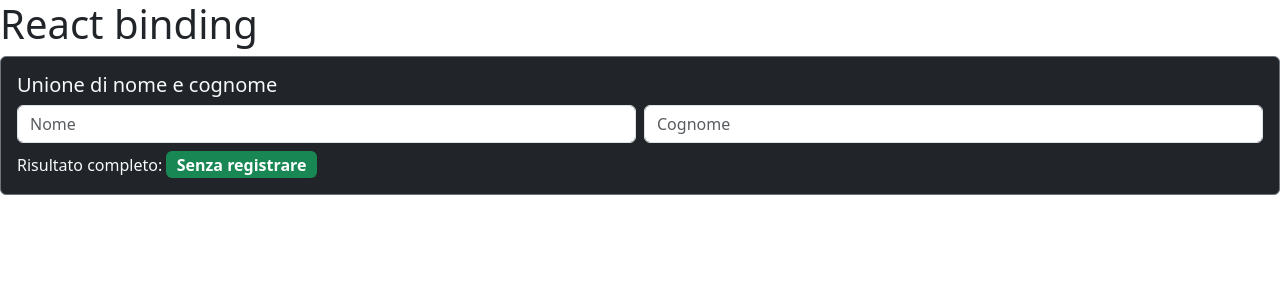
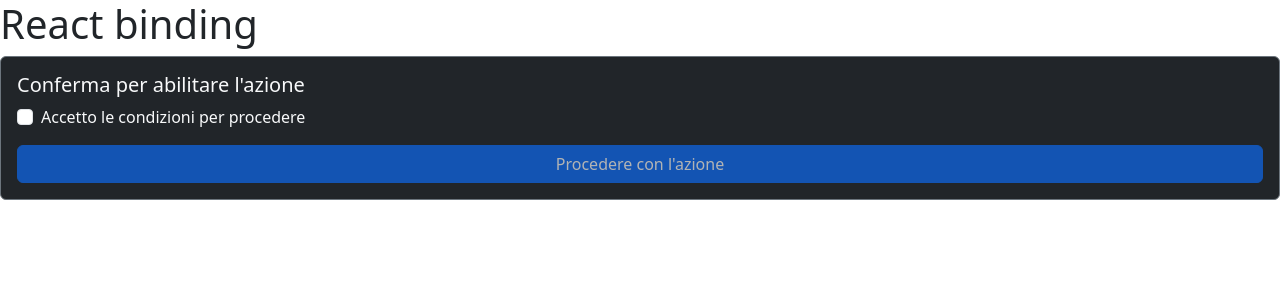
Before and after one commit to Christian-Fernandez-Vera/react-binding, a React (Vite) app: page / in a window 1280 px wide. Shown: the top 300 px of the page. Built offline with nearby package versions, Linux system fonts and the light colour scheme.

Commit message:
add CheckboxUnlockButton

```diff
--- /dev/null
+++ b/src/components/exercises/CheckboxUnlockButton.jsx
@@ -0,0 +1,26 @@
+import { useState } from 'react';
+
+export default function CheckboxUnlockButton() {
+  const [isConfirmed, setIsConfirmed] = useState(false);
+
+  return (
+    <div className="card p-3 mb-3 border-secondary bg-dark text-light">
+      <h5>Conferma per abilitare l'azione</h5>
+      <div className="form-check mb-3">
+        <input
+          id="confirmActionCheck"
+          type="checkbox"
+          className="form-check-input"
+          checked={isConfirmed}
+          onChange={(e) => setIsConfirmed(e.target.checked)}
+        />
+        <label htmlFor="confirmActionCheck" className="form-check-label">
+          Accetto le condizioni per procedere
+        </label>
+      </div>
+      <button className="btn btn-primary" disabled={!isConfirmed}>
+        Procedere con l'azione
+      </button>
+    </div>
+  );
+}
--- a/src/components/layout/MainContent.jsx
+++ b/src/components/layout/MainContent.jsx
@@ -5,7 +5,8 @@
 // import CharCounter from "../exercises/CharCounter";
 // import NameFilter from "../exercises/NameFilter";
 // import LiveHeading from "../exercises/LiveHeading";
-import FullNameMerger from "../exercises/FullNameMerger";
+// import FullNameMerger from "../exercises/FullNameMerger";
+import CheckboxUnlockButton from "../exercises/CheckboxUnlockButton";
 
 
 
@@ -22,8 +23,8 @@ export default function MainContent() {
             {/* < CharCounter /> */}
             {/* < NameFilter /> */}
             {/* < LiveHeading /> */}
-            < FullNameMerger />
-
+            {/* < FullNameMerger /> */}
+            < CheckboxUnlockButton />
 
         </main>
     )
```
